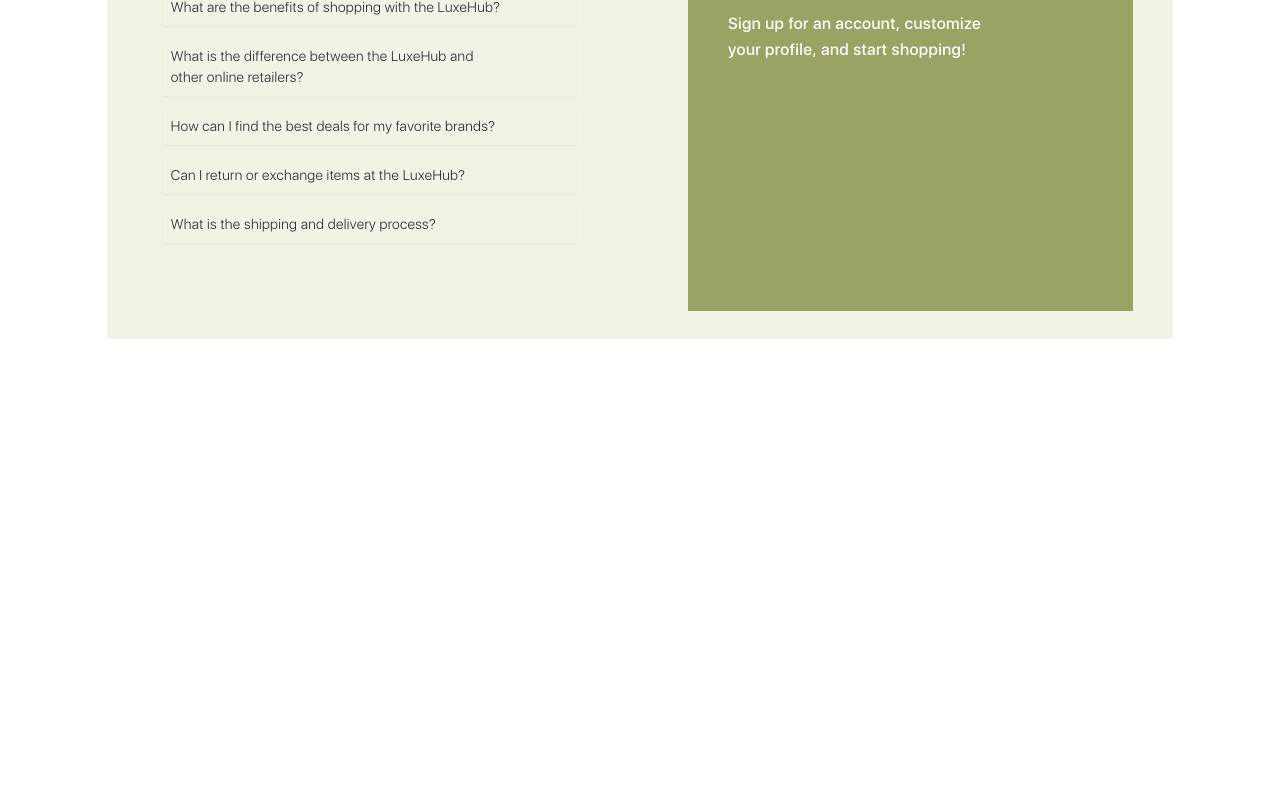
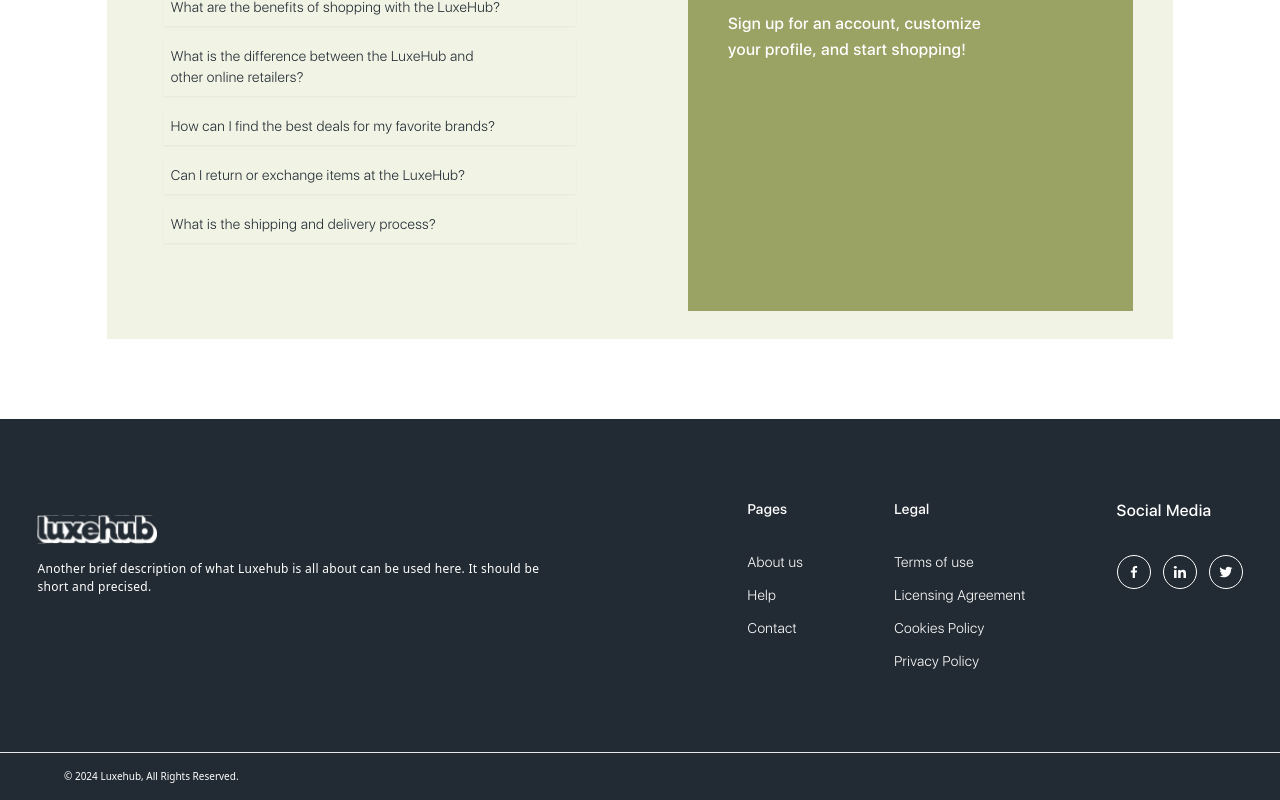
Before and after one commit to abdul-razaq/luxehub-landing, a React (Vite) app: page / in a window 1280 px wide. Shown: the part 4525-5325 px from the top of the page. Before the commit the page ends 4864 px from the top, so only its background shows below. Built offline with nearby package versions, Linux system fonts and the light colour scheme; a web font is replaced by a local one.

Commit message:
feature: implemented the footer

```diff
--- a/src/App.tsx
+++ b/src/App.tsx
@@ -9,6 +9,7 @@
 import GetIntoTheHubSection from './components/GetIntoTheHubSection';
 import { useMediaQuery } from 'react-responsive';
 import FaqsSection from './components/FaqsSection';
+import FooterSection from './components/FooterSection';
 
 function App() {
 	const isMobile = useMediaQuery({ minWidth: 900 });
@@ -22,6 +23,7 @@
 			<WhyChooseUsSection />
 			<GetIntoTheHubSection />
 			<FaqsSection />
+			<FooterSection />
 
 			<Button classes="flex items-center gap-2 rounded-full fixed bottom-10 right-10">
 				<Messages2 color="white" size={20} variant="Bold" />
--- /dev/null
+++ b/src/components/FooterSection.tsx
@@ -0,0 +1,77 @@
+import { useMediaQuery } from 'react-responsive';
+import Logo from '../assets/svgs/logo-white.svg?react';
+import { BiLogoFacebook, BiLogoLinkedin, BiLogoTwitter } from 'react-icons/bi';
+
+export default function FooterSection() {
+	const isMobile = useMediaQuery({ maxWidth: 900 });
+
+	return (
+		<section className="bg-background-900 w-full">
+			<div className="flex flex-col md:flex-row gap-12 mt-20 p-4 md:py-20 md:justify-around">
+				<div>
+					<Logo width={isMobile ? 80 : 120} />
+					<p className="text-sm tracking-wide leading-normal text-white md:pt-0 w-10/12">
+						Another brief description of what Luxehub is all about can be used
+						here. It should be short and precised.
+					</p>
+				</div>
+				<div className="leading-normal tracking-wide text-md font-SFlight text-white">
+					<ul className="flex flex-col gap-3">
+						<h1 className="font-SFmedium pb-5 tracking-wide leading-normal">
+							Pages
+						</h1>
+						<li>
+							<a href="#">About us</a>
+						</li>
+						<li>
+							<a href="#">Help</a>
+						</li>
+						<li>
+							<a href="#">Contact</a>
+						</li>
+					</ul>
+				</div>
+				<div className="leading-normal tracking-wide text-md font-SFlight text-white">
+					<ul className="flex flex-col gap-3">
+						<h1 className="font-SFmedium pb-5 tracking-wide leading-normal">
+							Legal
+						</h1>
+						<li>
+							<a href="#">Terms of use</a>
+						</li>
+						<li>
+							<a href="#">Licensing Agreement</a>
+						</li>
+						<li>
+							<a href="#">Cookies Policy</a>
+						</li>
+						<li>
+							<a href="#">Privacy Policy</a>
+						</li>
+					</ul>
+				</div>
+				<div className="gap-8 flex flex-col">
+					<h1 className="font-SFmedium tracking-wide leading-normal text-white">
+						Social Media
+					</h1>
+					<div className="flex gap-3 items-center">
+						<div className="p-2 rounded-full border border-white">
+							<BiLogoFacebook color="#fff" />
+						</div>
+						<div className="p-2 rounded-full border border-white">
+							<BiLogoLinkedin color="#fff" />
+						</div>
+						<div className="p-2 rounded-full border border-white">
+							<BiLogoTwitter color="#fff" />
+						</div>
+					</div>
+				</div>
+			</div>
+
+			<hr />
+			<p className="text-white text-xs p-4 pl-16">
+				&copy; 2024 Luxehub, All Rights Reserved.
+			</p>
+		</section>
+	);
+}
```
Also changed, not shown: src/assets/svgs/logo-white.svg (added).
